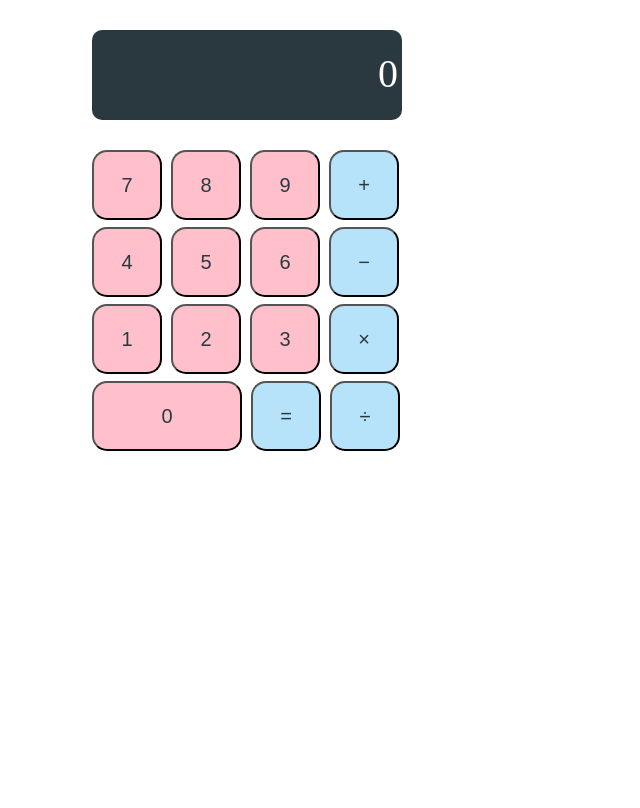
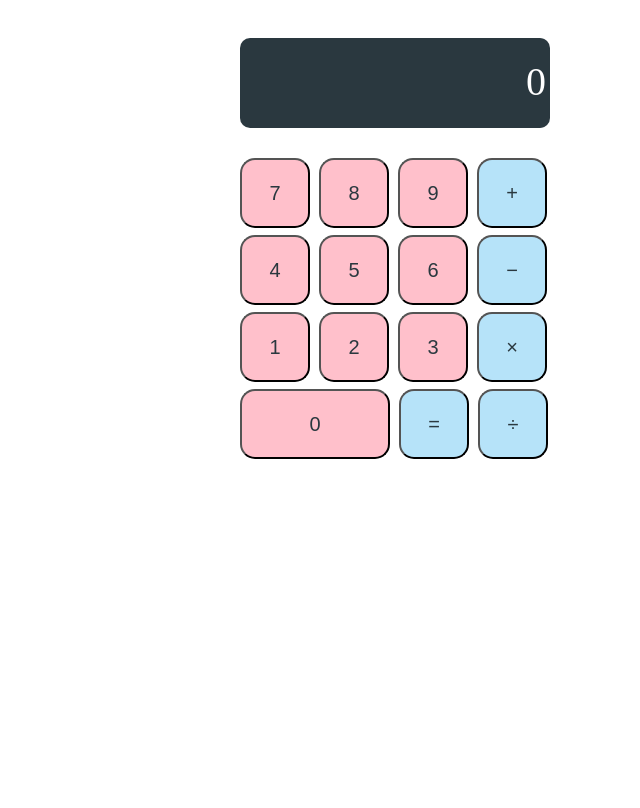
Before and after one commit to nurlailifajriyah/webapp-hw, a Django app: page / in a window 1280 px wide. Shown: the whole page, without its empty margins (221-861 px from the left). Before the commit the page ends 451 px from the top, so only its background shows below. Run offline with Django 3.2, Linux system fonts and the light colour scheme.

Commit message:
Fix layout

```diff
--- a/homework/2/calculator/static/index.css
+++ b/homework/2/calculator/static/index.css
@@ -1,7 +1,13 @@
+body {
+  display: table;
+  position: absolute;
+  height: 100%;
+  width: 95%;
+  min-width: 320px;
+}
 .container{
-    margin: auto;
-    margin-left: 300px;
-
+    margin: 0 auto;
+    width: 320px;
 }
 .result {
     display:block;
@@ -16,14 +22,10 @@
     font-size:40px;
     letter-spacing: 4px;
     background-color: #2a383f;
-    position: relative;
     border-radius: 10px;
 }
 .first-rows {
     margin-bottom: 20px;
-    position: relative;
-
-
 }
 .number{
     width:70px;
```
